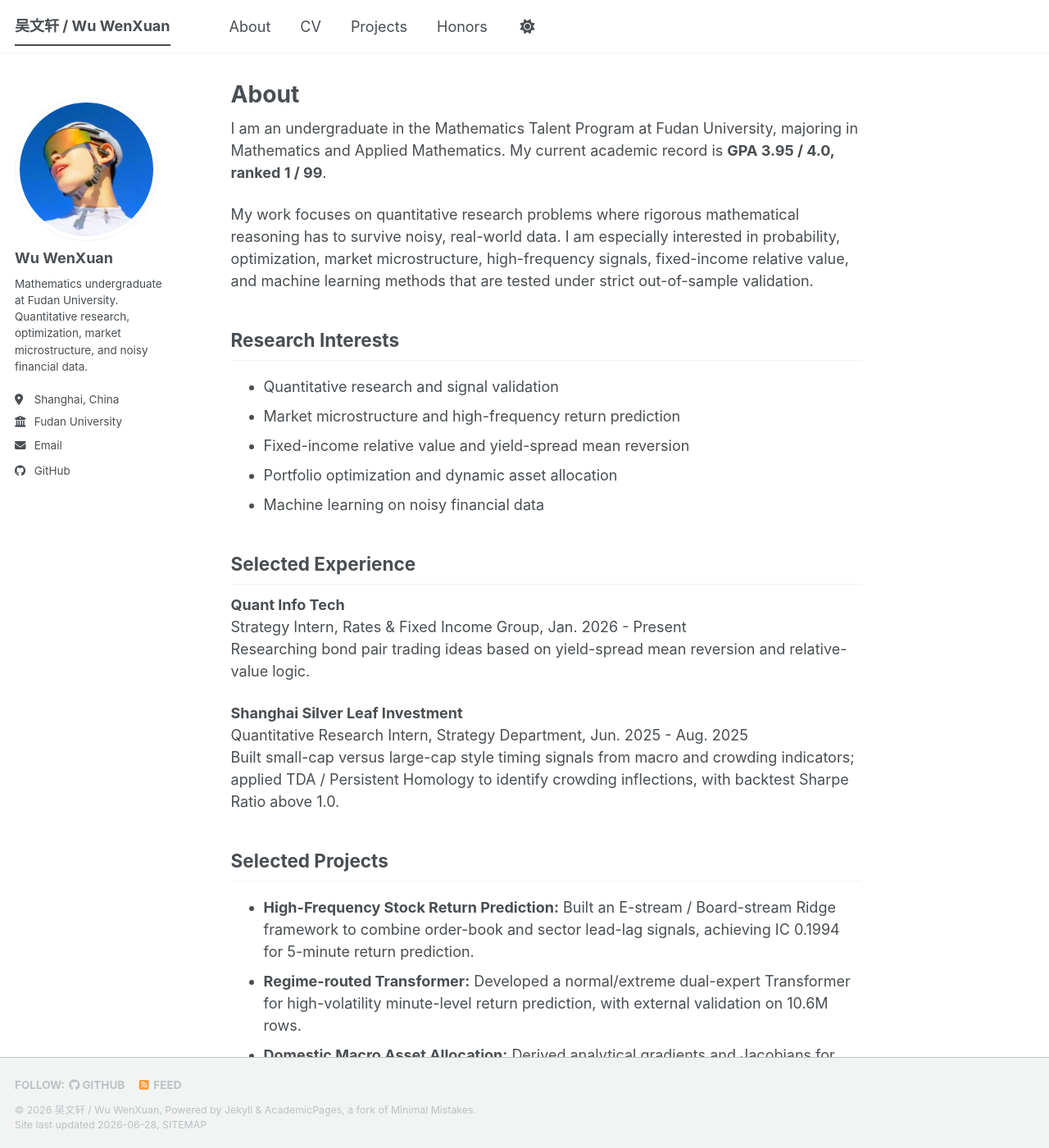
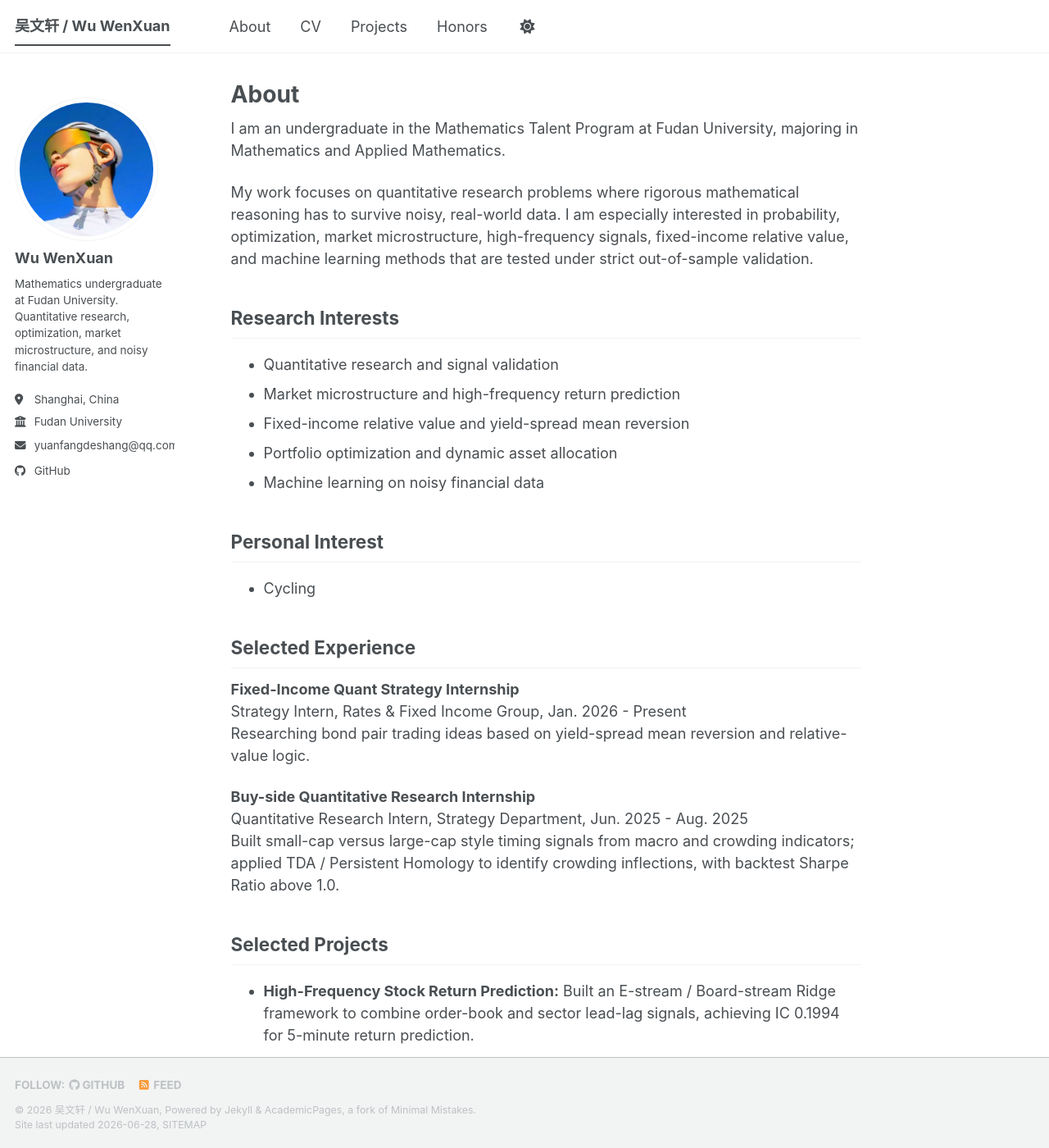
Before and after one commit to yuanfangdeshang/yuanfangdeshang.github.io, a Jekyll site: the page built from _pages/about.md, in a window 1280 px wide and 1400 px high. Shown: the whole window at 82% size. Built offline with Jekyll 4.4.1, drawn with Linux system fonts in a browser that asks for light colours; a style sheet for code colours, icons or effects is not loaded.

Commit message:
Anonymize internships and show contact email

```diff
--- a/_includes/author-profile.html
+++ b/_includes/author-profile.html
@@ -34,7 +34,7 @@
         <li><a href="{{ author.uri }}"><i class="fas fa-fw fa-link icon-pad-right" aria-hidden="true"></i>{{ site.data.ui-text[site.locale].website_label | default: "Website" }}</a></li>
       {% endif %}
       {% if author.email %}
-        <li><a href="mailto:{{ author.email }}"><i class="fas fa-fw fa-envelope icon-pad-right" aria-hidden="true"></i>{{ site.data.ui-text[site.locale].email_label | default: "Email" }}</a></li>
+        <li><a href="mailto:{{ author.email }}"><i class="fas fa-fw fa-envelope icon-pad-right" aria-hidden="true"></i>{{ author.email }}</a></li>
       {% endif %}
 
       <!-- Font Awesome and Academicons icons / Academic websites -->
--- a/_pages/about.md
+++ b/_pages/about.md
@@ -7,7 +7,7 @@ redirect_from:
   - /about.html
 ---
 
-I am an undergraduate in the Mathematics Talent Program at Fudan University, majoring in Mathematics and Applied Mathematics. My current academic record is **GPA 3.95 / 4.0, ranked 1 / 99**.
+I am an undergraduate in the Mathematics Talent Program at Fudan University, majoring in Mathematics and Applied Mathematics.
 
 My work focuses on quantitative research problems where rigorous mathematical reasoning has to survive noisy, real-world data. I am especially interested in probability, optimization, market microstructure, high-frequency signals, fixed-income relative value, and machine learning methods that are tested under strict out-of-sample validation.
 
@@ -19,13 +19,17 @@ My work focuses on quantitative research problems where rigorous mathematical re
 - Portfolio optimization and dynamic asset allocation
 - Machine learning on noisy financial data
 
+## Personal Interest
+
+- Cycling
+
 ## Selected Experience
 
-**Quant Info Tech**
+**Fixed-Income Quant Strategy Internship**
 Strategy Intern, Rates & Fixed Income Group, Jan. 2026 - Present
 Researching bond pair trading ideas based on yield-spread mean reversion and relative-value logic.
 
-**Shanghai Silver Leaf Investment**
+**Buy-side Quantitative Research Internship**
 Quantitative Research Intern, Strategy Department, Jun. 2025 - Aug. 2025
 Built small-cap versus large-cap style timing signals from macro and crowding indicators; applied TDA / Persistent Homology to identify crowding inflections, with backtest Sharpe Ratio above 1.0.
 
```
Also changed, not shown: _pages/cv.md (+2 -2 lines), _pages/projects.md (+2 -2 lines).
